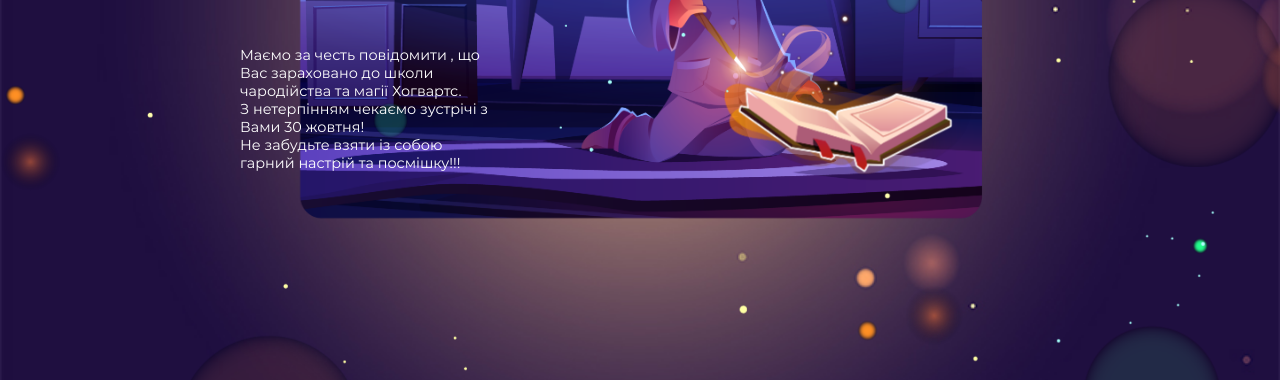
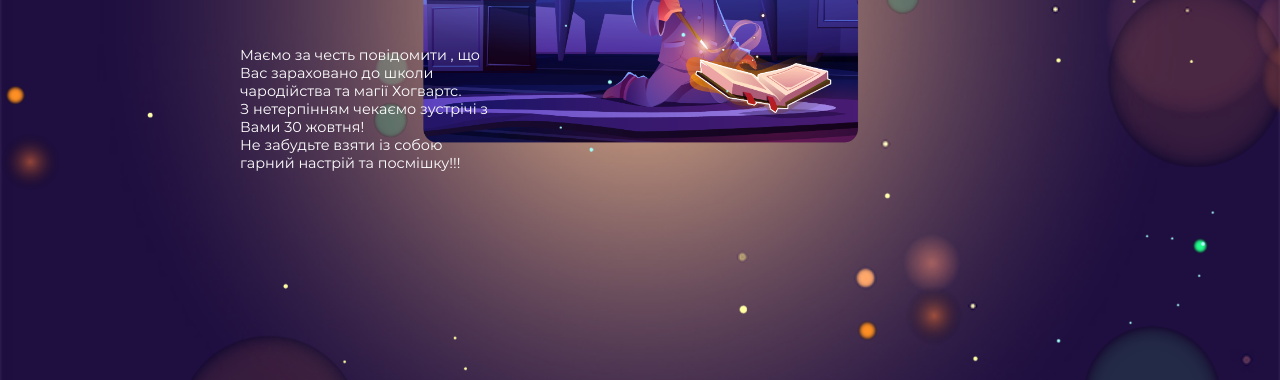
Before and after one commit to dragan-margarita/helloween, a plain HTML site: page index.html in a window 1280 px wide. Shown: the part 390-770 px from the top of the page. Drawn offline with Linux system fonts and the light colour scheme.

Commit message:
Update style.css

```diff
--- a/css/style.css
+++ b/css/style.css
@@ -35,7 +35,7 @@
 }
 .bg img{
 	max-width: 1200px;
-	max-height: 550px;
+	max-height: 350px;
 }
 
 
@@ -67,7 +67,7 @@
 }
 .book img{
 	max-width: 1200px;
-	max-height: 550px;
+	max-height: 350px;
 }
 
 
```
